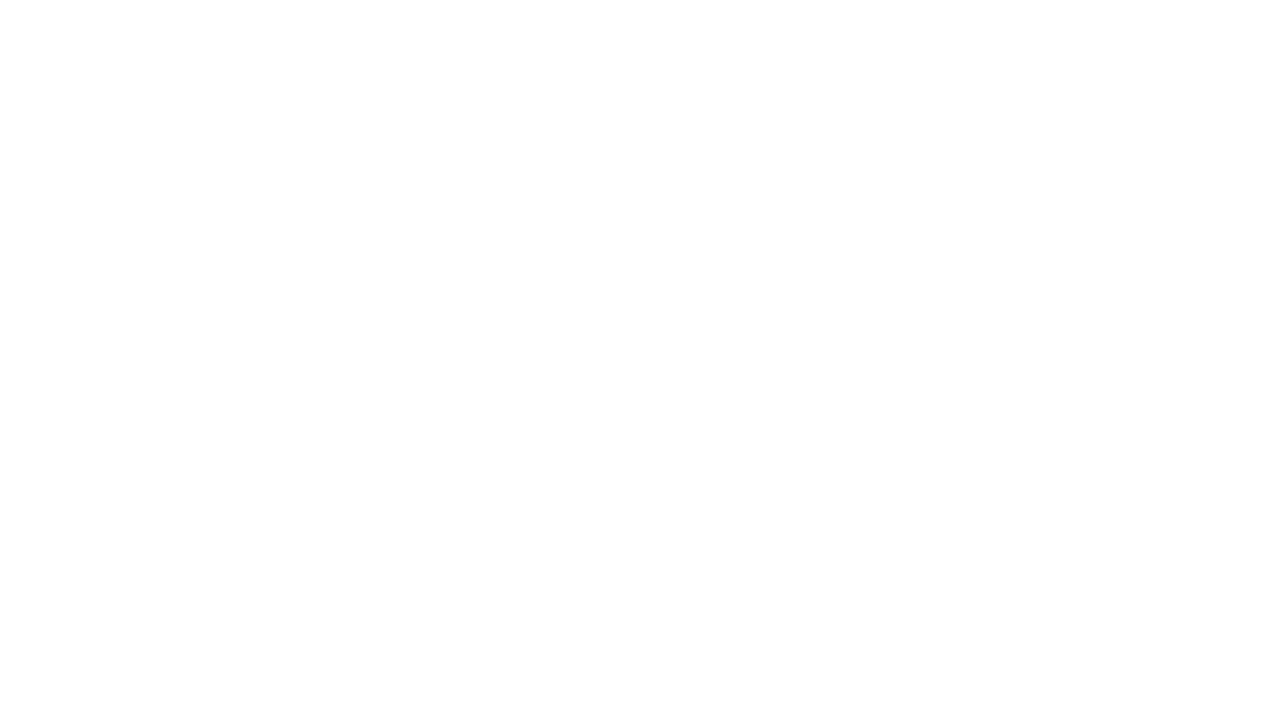
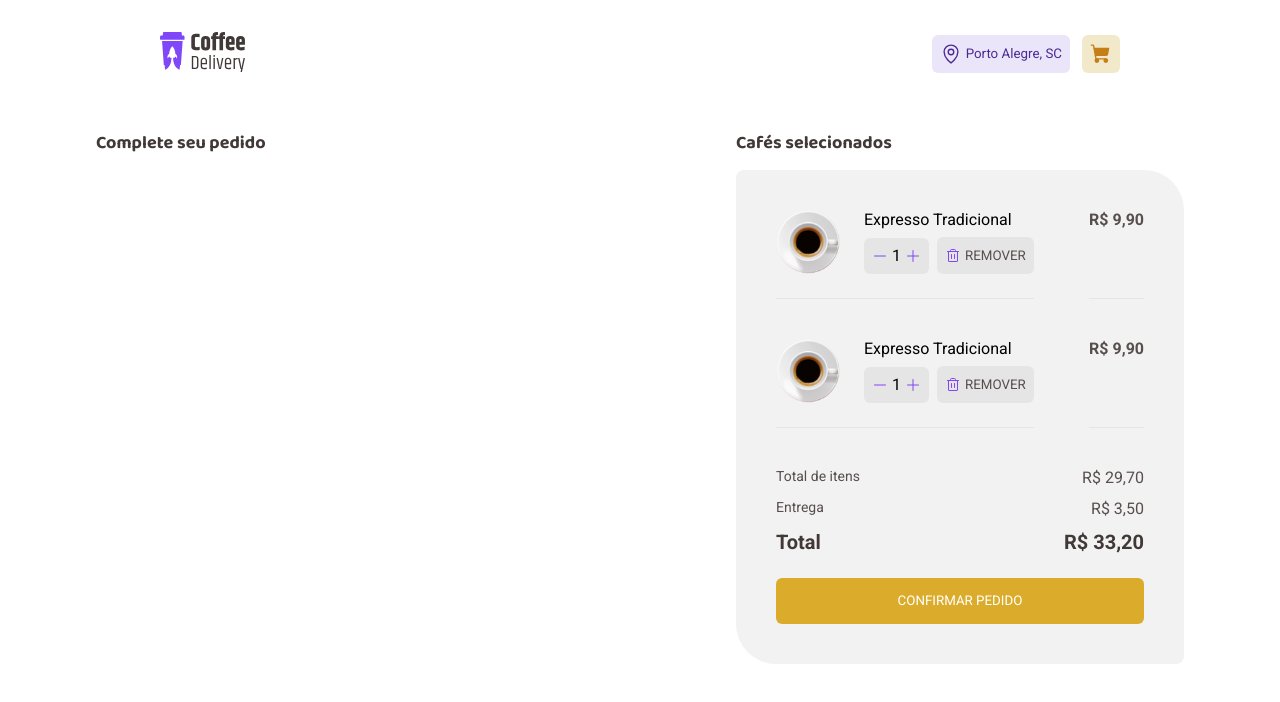
Before and after one commit to pvillor/coffee-delivery, a React (Vite) app: page /checkout in a window 1280 px wide. Before the commit this address had no page. Shown: the top 702 px of the page. Built offline with nearby package versions, Linux system fonts and the light colour scheme.

Commit message:
feat: order summary in checkout page

```diff
--- a/src/components/header/index.tsx
+++ b/src/components/header/index.tsx
@@ -9,16 +9,20 @@ import {
 export function Header() {
   return (
     <HeaderContainer>
-      <img src="coffee-delivery-logo.svg" alt="" />
+      <a href="/">
+        <img src="coffee-delivery-logo.svg" alt="" />
+      </a>
 
       <HeaderActions>
         <LocationButton>
           <MapPin size={22} />
           <span>Porto Alegre, SC</span>
         </LocationButton>
-        <CartButton>
-          <ShoppingCart size={22} />
-        </CartButton>
+        <a href="/checkout">
+          <CartButton>
+            <ShoppingCart size={22} />
+          </CartButton>
+        </a>
       </HeaderActions>
     </HeaderContainer>
   );
--- /dev/null
+++ b/src/pages/checkout/components/cart-coffee-card/index.tsx
@@ -0,0 +1,53 @@
+import { Minus, Plus, Trash } from "phosphor-react";
+import {
+  CartCoffeeCardActions,
+  CartCoffeeCardContainer,
+  CartCoffeeCardDetails,
+  CartCoffeeCardInfo,
+  CartCoffeeCardPrice,
+  CartCoffeeCardQuantity,
+  CartCoffeeCardRemoveButton,
+} from "./styles";
+
+interface CartCoffeeCardProps {
+  imageUrl: string;
+  name: string;
+  quantity: number;
+  priceInCents: number;
+}
+
+export function CartCoffeeCard({
+  imageUrl,
+  name,
+  quantity,
+  priceInCents,
+}: CartCoffeeCardProps) {
+  const formattedPrice = (priceInCents / 100).toLocaleString("pt-BR", {
+    style: "currency",
+    currency: "BRL",
+  });
+
+  return (
+    <CartCoffeeCardContainer>
+      <CartCoffeeCardInfo>
+        <img src={imageUrl} alt="" />
+        <CartCoffeeCardDetails>
+          <p>{name}</p>
+          <CartCoffeeCardActions>
+            <CartCoffeeCardQuantity>
+              <Minus />
+              <span>{quantity}</span>
+              <Plus />
+            </CartCoffeeCardQuantity>
+
+            <CartCoffeeCardRemoveButton>
+              <Trash size={16} />
+              <span>REMOVER</span>
+            </CartCoffeeCardRemoveButton>
+          </CartCoffeeCardActions>
+        </CartCoffeeCardDetails>
+      </CartCoffeeCardInfo>
+      <CartCoffeeCardPrice>{formattedPrice}</CartCoffeeCardPrice>
+    </CartCoffeeCardContainer>
+  );
+}
--- /dev/null
+++ b/src/pages/checkout/components/cart-coffee-card/styles.ts
@@ -0,0 +1,87 @@
+import styled from "styled-components";
+
+
+export const CartCoffeeCardContainer = styled.div`
+  display: flex;
+  justify-content: space-between;
+
+  & > * {
+    border-bottom: 1px solid ${props => props.theme['base-button']};
+    padding-bottom: 1.5rem;
+    margin-bottom: 1.5rem;
+  }
+`
+
+export const CartCoffeeCardInfo = styled.div`
+  display: flex;
+  gap: 1.5rem;
+
+  img {
+    width: 4rem;
+  }
+`
+
+export const CartCoffeeCardDetails = styled.div`
+  display: flex;
+  flex-direction: column;
+  justify-content: space-between;
+`
+
+export const CartCoffeeCardActions = styled.div`
+  display: flex;
+  align-items: center;
+  gap: 0.5rem;
+`
+
+export const CartCoffeeCardQuantity = styled.div`
+  display: flex;
+  align-items: center;
+  gap: 0.25rem;
+
+  padding: 0.531rem 0.5rem;
+
+  background-color: ${props => props.theme['base-button']};
+  border-radius: 0.375rem;
+
+  svg {
+    color: ${props => props.theme['purple']};
+    cursor: pointer;
+  }
+
+  svg:hover {
+    color: ${props => props.theme['purple-dark']};
+  }
+`
+
+export const CartCoffeeCardRemoveButton = styled.button`
+  color: ${(props) => props.theme['base-text']};
+  background-color: ${props => props.theme['base-button']};
+  border-radius: 6px;
+
+  display: flex;
+  justify-content: center;
+  align-items: center;
+  gap: 4px;
+
+  padding: 0.5rem;
+
+  svg {
+    color: ${(props) => props.theme['purple']};
+  }
+
+  &:hover {
+    color: ${(props) => props.theme['base-subtitle']};
+    background-color: ${props => props.theme['base-hover']};
+
+    svg path:first-of-type {
+      color: ${(props) => props.theme['purple-dark']};
+    }
+  }
+`
+
+export const CartCoffeeCardPrice = styled.span`
+  font-weight: bold;
+  font-size: 1rem;
+
+  color: ${props => props.theme['base-text']};
+`
--- /dev/null
+++ b/src/pages/checkout/index.tsx
@@ -0,0 +1,56 @@
+import { CartCoffeeCard } from "./components/cart-coffee-card";
+import {
+  CheckoutContainer,
+  ConfirmOrder,
+  ConfirmOrderButton,
+  OrderPriceSummary,
+  OrderSummary,
+} from "./styles";
+import expressoTradicional from "../../assets/expresso.png";
+
+export function Checkout() {
+  return (
+    <CheckoutContainer>
+      <main>
+        <div>
+          <h2>Complete seu pedido</h2>
+          <div></div>
+        </div>
+      </main>
+      <aside>
+        <h2>Cafés selecionados</h2>
+        <OrderSummary>
+          <CartCoffeeCard
+            imageUrl={expressoTradicional}
+            name="Expresso Tradicional"
+            priceInCents={990}
+            quantity={1}
+          />
+          <CartCoffeeCard
+            imageUrl={expressoTradicional}
+            name="Expresso Tradicional"
+            priceInCents={990}
+            quantity={1}
+          />
+          <ConfirmOrder>
+            <OrderPriceSummary>
+              <div>
+                <p>Total de itens</p>
+                <span>R$ 29,70</span>
+              </div>
+              <div>
+                <p>Entrega</p>
+                <span>R$ 3,50</span>
+              </div>
+              <div>
+                <p>Total</p>
+                <span>R$ 33,20</span>
+              </div>
+            </OrderPriceSummary>
+            <ConfirmOrderButton>CONFIRMAR PEDIDO</ConfirmOrderButton>
+          </ConfirmOrder>
+        </OrderSummary>
+      </aside>
+    </CheckoutContainer>
+  );
+}
--- /dev/null
+++ b/src/pages/checkout/styles.ts
@@ -0,0 +1,82 @@
+import styled from "styled-components";
+
+export const CheckoutContainer = styled.div`
+  max-width: 70rem;
+  margin: 1.5rem auto;
+  padding: 0 1rem;
+
+  display: grid;
+  grid-template-columns: 1fr 448px;
+  align-items: flex-start;
+
+  gap: 2rem;
+
+  main, aside {
+    display: flex;
+    flex-direction: column;
+    gap: 15px;
+  }
+
+  h2 {
+    color: ${props => props.theme['base-subtitle']};
+    font-family: 'Baloo 2';
+    font-size: 18px;
+  }
+`
+
+export const OrderSummary = styled.div`
+  padding: 2.5rem;
+
+  background-color: ${props => props.theme['base-card']};
+
+  border-radius: 0.5rem 2.5rem;
+
+  display: flex;
+  flex-direction: column;
+  gap: 1rem;
+
+  border-top-width: 1px;
+`
+
+export const ConfirmOrder = styled.div`
+  display: flex;
+  flex-direction: column;
+  gap: 1.5rem;
+`
+
+export const OrderPriceSummary = styled.div`
+  display: flex;
+  flex-direction: column;
+  gap: 0.75rem;
+
+  div {
+    display: flex;
+    justify-content: space-between;
+  }
+
+  div p {
+    color: ${props => props.theme['base-text']};
+
+    font-size: 14px;
+  }
+
+  div span {
+    color: ${props => props.theme['base-text']};
+
+    font-size: 16px;
+  }
+
+  div:last-of-type p, div:last-of-type span {
+    color: ${props => props.theme['base-subtitle']};
+    font-weight: bold;
+    font-size: 20px;
+  }
+`
+
+export const ConfirmOrderButton = styled.button`
+    color: ${props => props.theme['white']};
+    background-color: ${props => props.theme['yellow']};
+
+    border-radius: 6px;
+    padding: 0.75rem 0;
+`
--- a/src/router.tsx
+++ b/src/router.tsx
@@ -1,12 +1,14 @@
 import { Route, Routes } from "react-router-dom";
 import { DefaultLayout } from "./layouts/default";
 import { Home } from "./pages/home";
+import { Checkout } from "./pages/checkout";
 
 export function Router() {
   return (
     <Routes>
       <Route path="/" element={<DefaultLayout />}>
         <Route path="/" element={<Home />} />
+        <Route path="/checkout" element={<Checkout />} />
       </Route>
     </Routes>
   );
```
